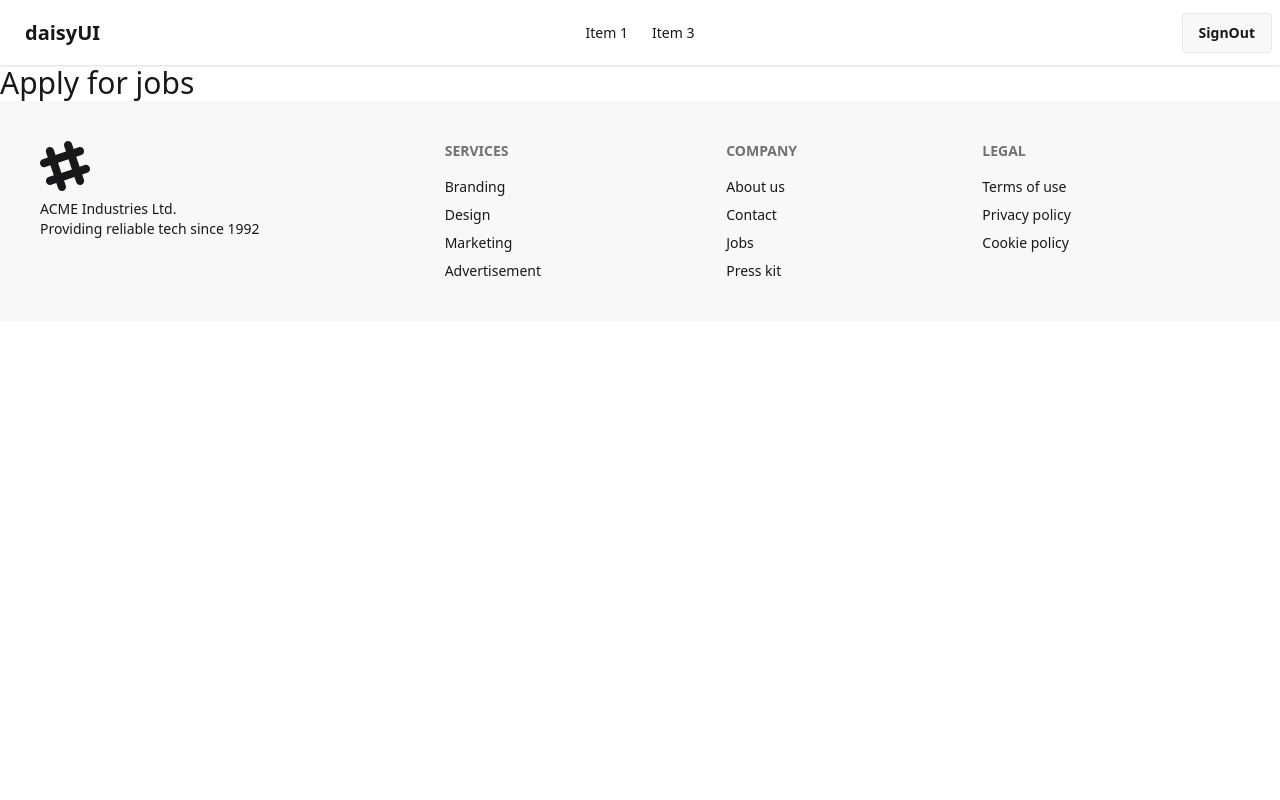
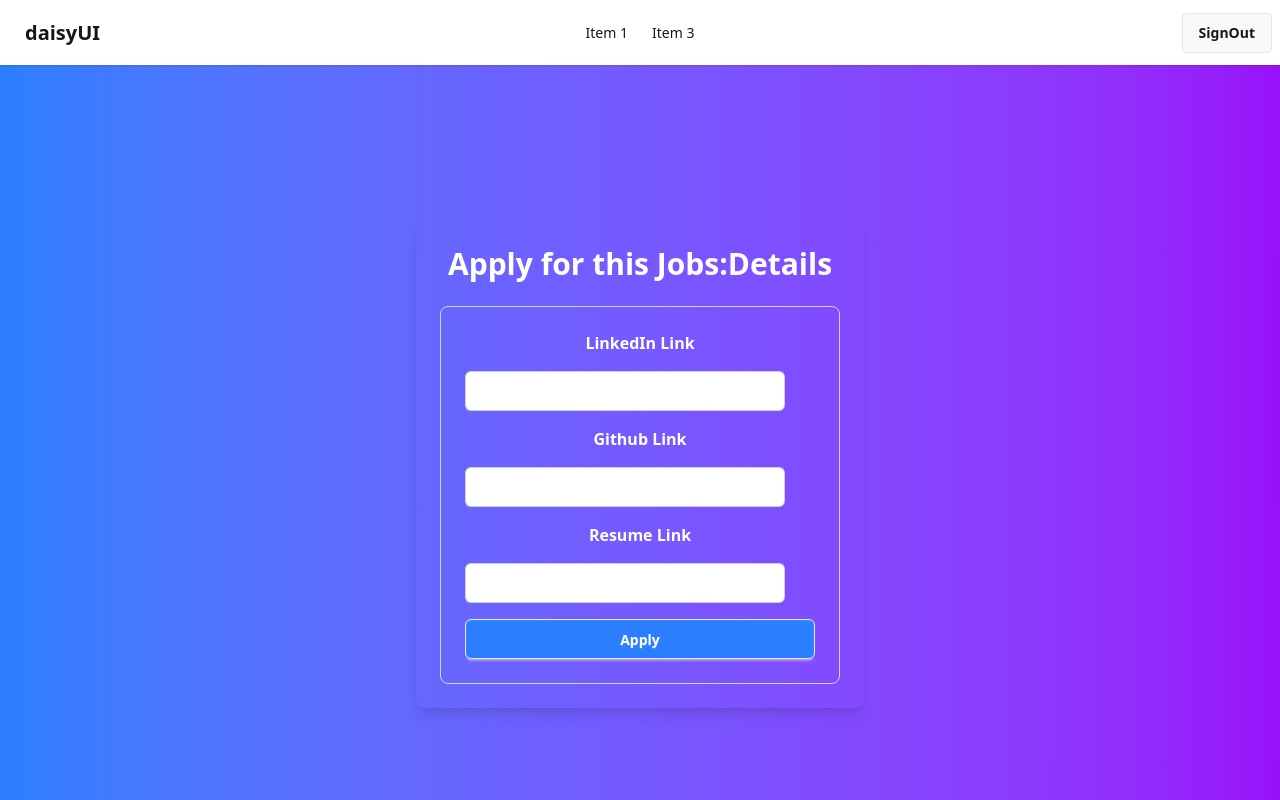
Before and after one commit to Al-AminWeb/carrer-code-client, a React (Vite) app: page /jobApply/1 in a window 1280 px wide. Shown: the top 800 px of the page. Built offline with nearby package versions, Linux system fonts and the light colour scheme; no server answers; sample sign-in values are in the browser's storage.

Commit message:
create job application form

```diff
--- /dev/null
+++ b/src/hooks/UseAuth.jsx
@@ -0,0 +1,9 @@
+import React, {use} from 'react';
+import AuthContext from "../context/AuthContext/AuthContext.jsx";
+
+const UseAuth = () => {
+    const authInfo = use(AuthContext);
+    return authInfo ;
+};
+
+export default UseAuth;
--- a/src/pages/jobApply/JobApply.jsx
+++ b/src/pages/jobApply/JobApply.jsx
@@ -1,11 +1,48 @@
 import React from 'react';
+import UseAuth from "../../hooks/UseAuth.jsx";
+import {Link, useParams} from "react-router";
 
 const JobApply = () => {
+    const {user} = UseAuth();
+    const {id: jobId} = useParams();
+
+    console.log(user);
+
+    const handleApplyFormSubmit = e => {
+        e.preventDefault();
+        const form = e.target;
+        const linked = form.linked.value;
+        const github = form.github.value;
+        const resume = form.resume.value;
+
+
+
+    }
+
     return (
-        <div>
-            <h2 className="text-3xl">
-                Apply for jobs
-            </h2>
+        <div
+            className="min-h-screen flex items-center justify-center bg-gradient-to-r from-blue-500 to-purple-600 text-white">
+            <div className="w-full max-w-md p-6  rounded-lg shadow-lg ">
+                <h2 className="text-3xl font-bold text-center mb-6">Apply for this Jobs:<Link to={`/jobs/${jobId}`}>Details</Link></h2>
+                <form onSubmit={handleApplyFormSubmit}>
+                    <fieldset className="flex flex-col gap-4 p-6  border border-gray-300 rounded-lg text-center">
+                        <label className="font-semibold">LinkedIn Link</label>
+                        <input type="url" className="input p-2 rounded-md border focus:ring-2 focus:ring-blue-400" name="linked"
+                               placeholder="LinkedIn"/>
+
+                        <label className="font-semibold">Github Link</label>
+                        <input type="url" className="input p-2 rounded-md border focus:ring-2 focus:ring-blue-400" name="github"
+                               placeholder="Github Link"/>
+
+                        <label className="font-semibold">Resume Link</label>
+                        <input type="url" className="input p-2 rounded-md border focus:ring-2 focus:ring-blue-400" name="resume"
+                               placeholder="Resume Link"/>
+
+                        <input type="submit" value="Apply"
+                               className="btn bg-blue-500 text-white py-2 rounded-md hover:bg-blue-700 cursor-pointer"/>
+                    </fieldset>
+                </form>
+            </div>
         </div>
     );
 };
```
